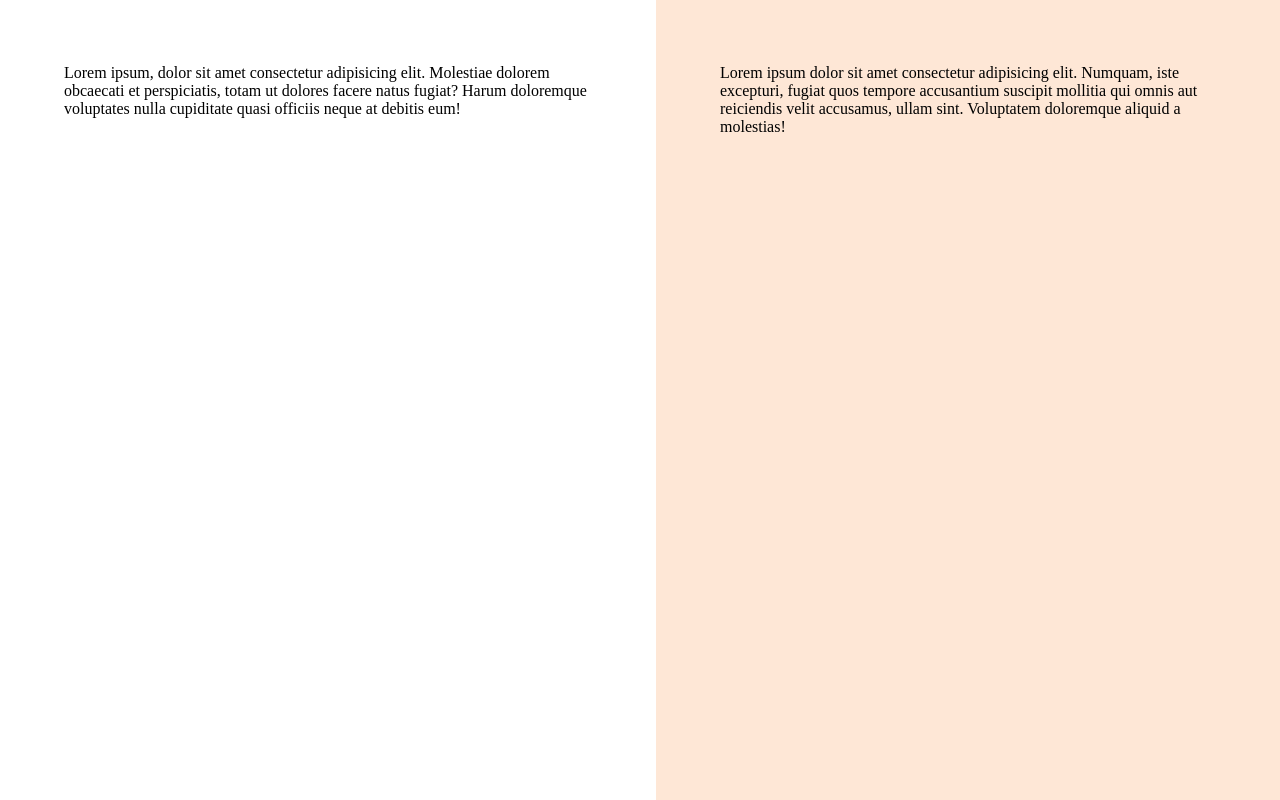
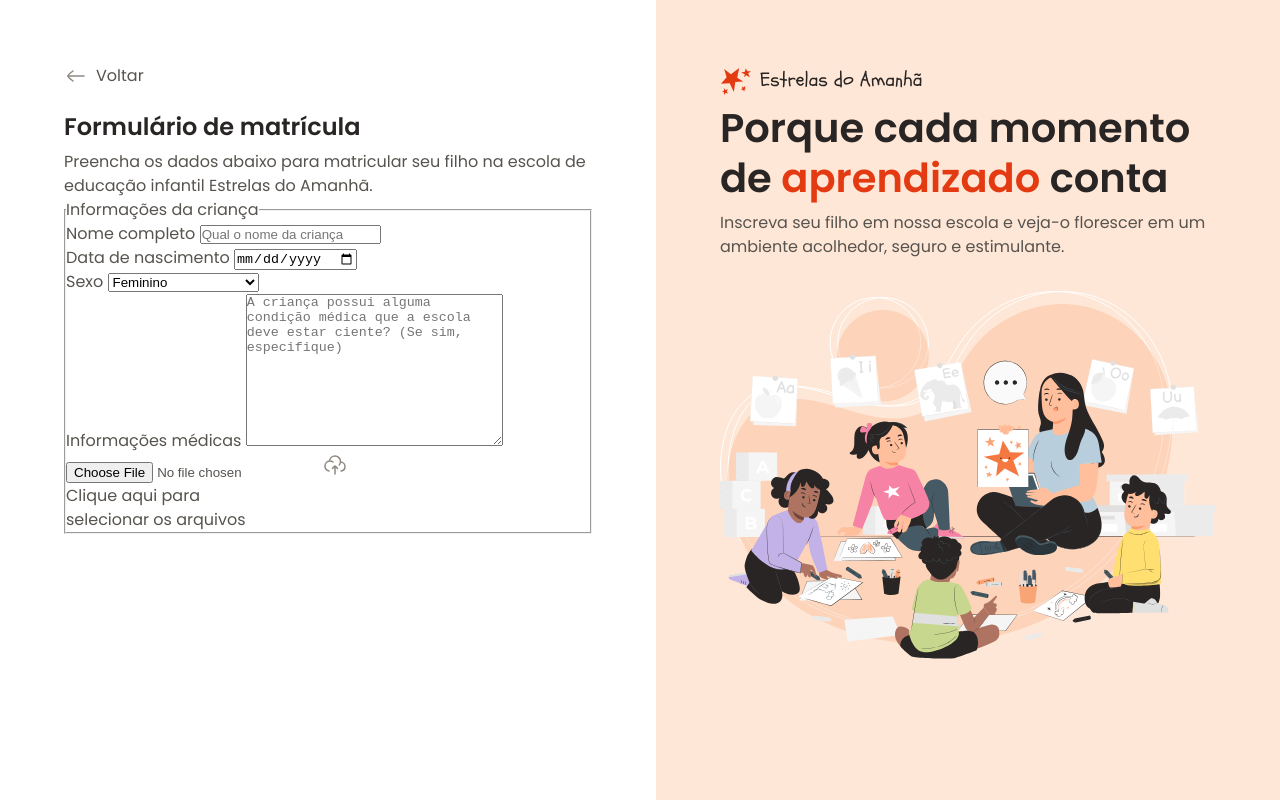
Before and after one commit to matheustorresdev97/full-stack, a plain HTML site: page 06-formulario-de-matricula/index.html in a window 1280 px wide. Drawn offline with Linux system fonts and the light colour scheme.

Commit message:
estrutura inicial do formulário

```diff
--- a/06-formulario-de-matricula/index.html
+++ b/06-formulario-de-matricula/index.html
@@ -6,29 +6,95 @@
     <meta charset="UTF-8" />
     <meta name="viewport" content="width=device-width, initial-scale=1.0" />
     <title>Estrelas do Amanhã</title>
+
     <link rel="stylesheet" href="styles/index.css" />
     <link
       href="https://fonts.googleapis.com/css2?family=Poppins:ital,wght@0,100;0,200;0,300;0,400;0,500;0,600;0,700;0,800;0,900;1,100;1,200;1,300;1,400;1,500;1,600;1,700;1,800;1,900&display=swap"
       rel="stylesheet"
     />
   </head>
+
   <body>
     <div id="app">
       <main>
         <div class="main-container">
-          Lorem ipsum, dolor sit amet consectetur adipisicing elit. Molestiae
-          dolorem obcaecati et perspiciatis, totam ut dolores facere natus
-          fugiat? Harum doloremque voluptates nulla cupiditate quasi officiis
-          neque at debitis eum!
+          <div class="back">
+            <img src="assets/icons/arrow-left-02.svg" alt="Ícone de voltar" />
+            <span>Voltar</span>
+          </div>
+
+          <h1>Formulário de matrícula</h1>
+          <p>
+            Preencha os dados abaixo para matricular seu filho na escola de
+            educação infantil Estrelas do Amanhã.
+          </p>
+
+          <form method="post" enctype="multipart/form-data">
+            <fieldset class="child-info">
+              <legend>Informações da criança</legend>
+              <div class="input-wrapper">
+                <label for="fullname">Nome completo</label>
+                <input
+                  id="fullname"
+                  name="fullname"
+                  type="text"
+                  placeholder="Qual o nome da criança"
+                />
+              </div>
+              <div class="input-wrapper">
+                <label for="birth">Data de nascimento</label>
+                <input type="date" name="birth" id="birth" lang="pt-BR" />
+              </div>
+              <div class="select-wrapper">
+                <label for="gender">Sexo</label>
+                <select name="gender" id="gender">
+                  <option value="female">Feminino</option>
+                  <option value="male">Masculino</option>
+                  <option value="na">Prefiro não responder</option>
+                </select>
+              </div>
+              <div class="textarea-wrapper">
+                <label for="medical-info">Informações médicas</label>
+                <textarea
+                  name="medical-info"
+                  id="medical-info"
+                  cols="30"
+                  rows="10"
+                  placeholder="A criança possui alguma condição médica que a escola deve estar ciente? (Se sim, especifique)"
+                ></textarea>
+              </div>
+              <div class="droparea-wrapper">
+                <input type="file" id="birth-file" name="birth-file" />
+                <img src="assets/icons/cloud-upload.svg" alt="" />
+                <p>
+                  Clique aqui para <br />
+                  selecionar os arquivos
+                </p>
+              </div>
+            </fieldset>
+          </form>
         </div>
       </main>
 
       <aside>
         <div class="aside-container">
-          Lorem ipsum dolor sit amet consectetur adipisicing elit. Numquam, iste
-          excepturi, fugiat quos tempore accusantium suscipit mollitia qui omnis
-          aut reiciendis velit accusamus, ullam sint. Voluptatem doloremque
-          aliquid a molestias!
+          <header>
+            <img src="assets/logo.svg" alt="Logo Estrelas do Amanhã" />
+            <h2>
+              Porque cada momento de
+              <span> aprendizado </span>
+              conta
+            </h2>
+            <p>
+              Inscreva seu filho em nossa escola e veja-o florescer em um
+              ambiente acolhedor, seguro e estimulante.
+            </p>
+          </header>
+
+          <img
+            src="assets/Illustration.svg"
+            alt="Ilustração de um professora com crianças prestando atenção"
+          />
         </div>
       </aside>
     </div>
--- a/06-formulario-de-matricula/styles/global.css
+++ b/06-formulario-de-matricula/styles/global.css
@@ -25,4 +25,17 @@
 
 body {
   overflow: hidden;
+
+  font: var(--text);
+  color: var(--text-secondary);
 }
+
+h1,
+h2 {
+  color: var(--text-primary);
+}
+
+img {
+  max-width: 100%;
+  height: auto;
+}
--- a/06-formulario-de-matricula/styles/layout.css
+++ b/06-formulario-de-matricula/styles/layout.css
@@ -1,6 +1,7 @@
 #app {
     display: grid;
     grid-template-columns: 51.25% 48.75%;
+
     height: 100vh;
     overflow: hidden;
 }
@@ -13,6 +14,18 @@ main {
         max-width: 33rem;
         margin-left: auto;
     }
+
+    & .back {
+        display: flex;
+        align-items: center;
+        gap: .5rem;
+        margin-bottom: 1.5rem;
+    }
+
+    & h1 {
+        font: 600 1.5rem/1.25 var(--font-family);
+        margin-bottom: .5rem;
+    }
 }
 
 aside {
@@ -21,5 +34,18 @@ aside {
 
     & .aside-container {
         max-width: 31rem;
+
+        &>img {
+            margin-top: 2rem;
+        }
+    }
+
+    & h2 {
+        font: 600 2.5rem/1.25 var(--font-family);
+        margin-bottom: .5rem;
+
+        & span {
+            color: var(--text-highlight);
+        }
     }
 }
```
